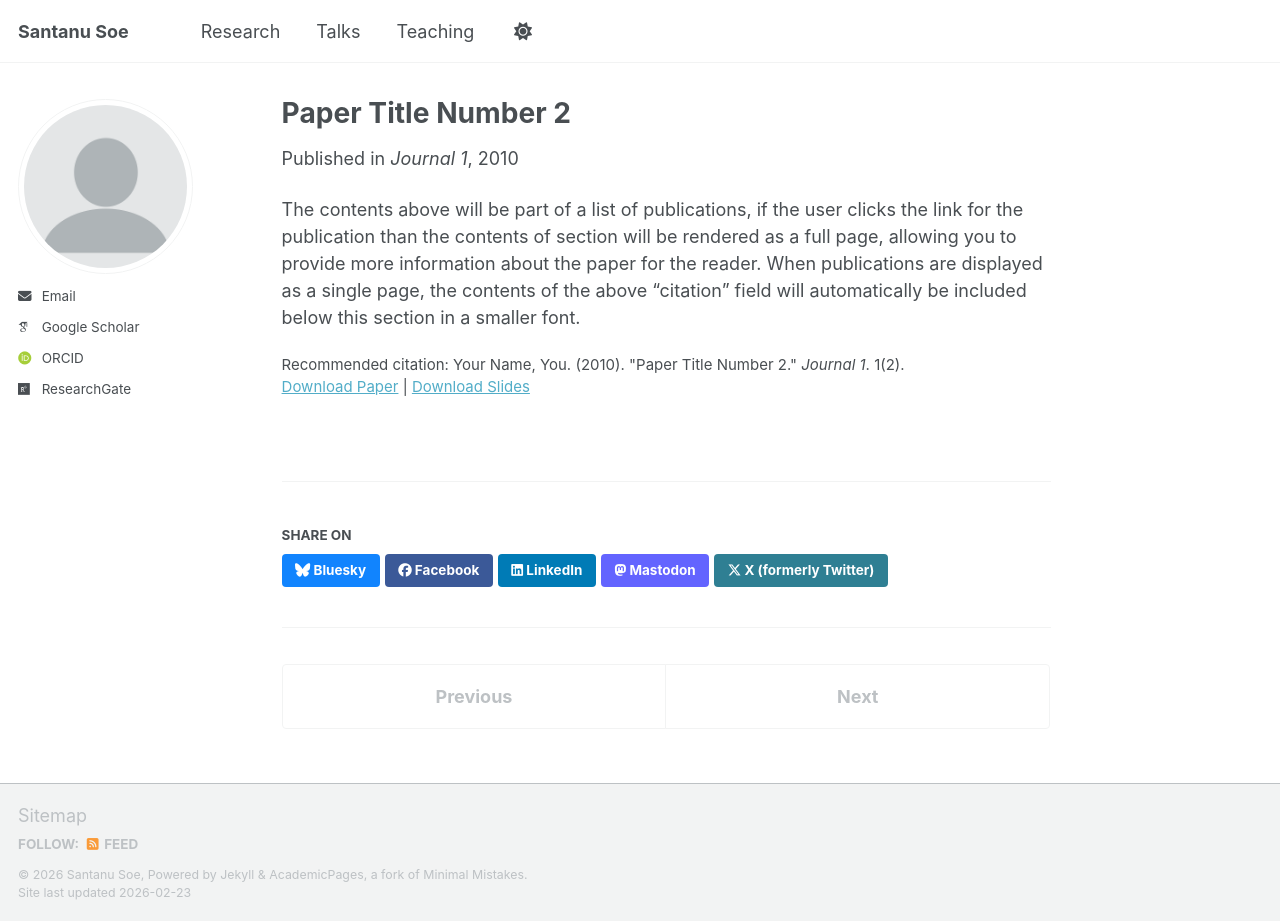
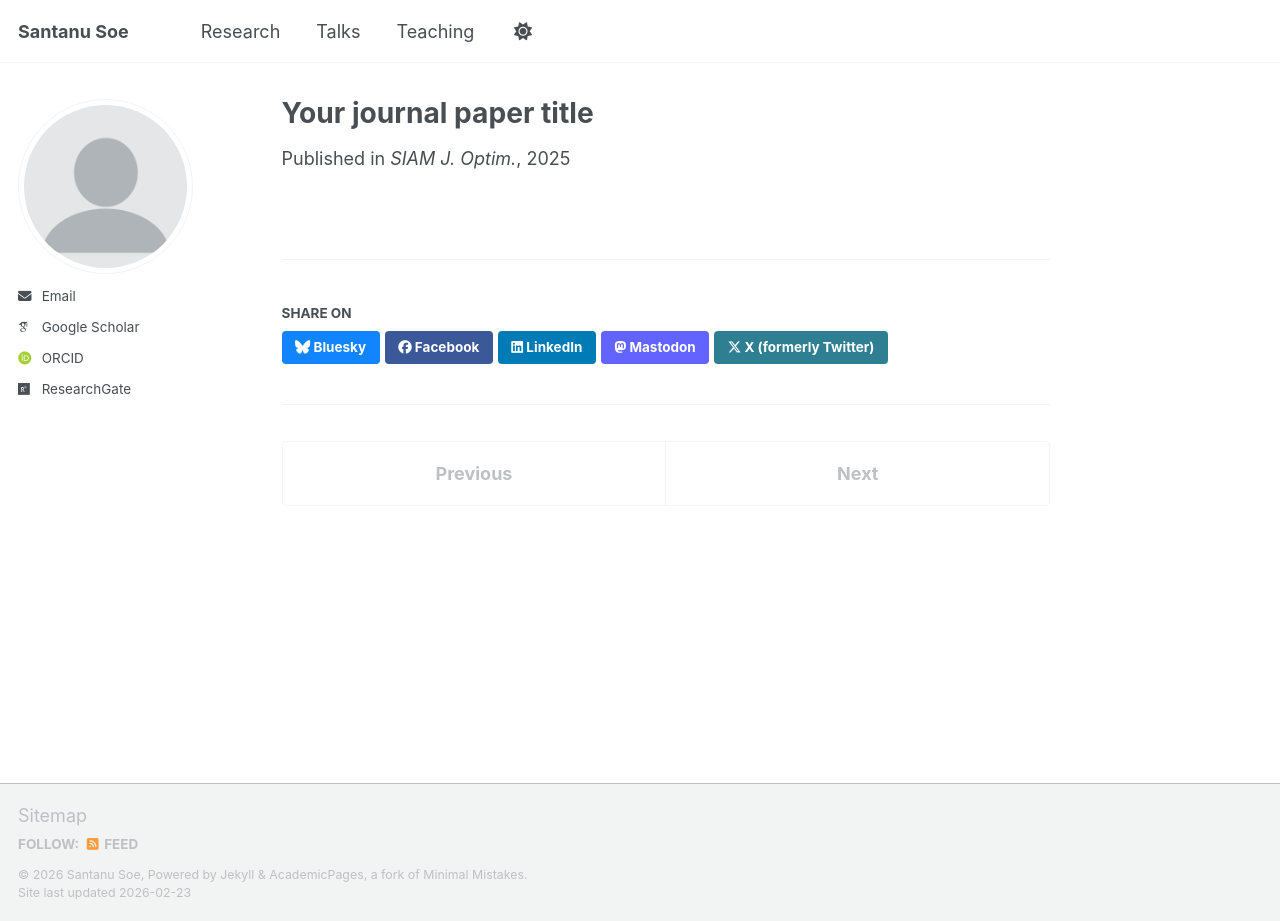
Before and after one commit to santanusoe/santanusoe.github.io, a Jekyll site: the page built from _publications/2010-10-01-paper-title-number-2.md, in a window 1280 px wide and 921 px high. Built offline with Jekyll 4.4.1, drawn with Linux system fonts in a browser that asks for light colours; some web fonts are replaced; a script bundle is joined from its source files by our own code; library files that are not in the unit come from our copies.

Commit message:
Update 2010-10-01-paper-title-number-2.md

```diff
--- a/_publications/2010-10-01-paper-title-number-2.md
+++ b/_publications/2010-10-01-paper-title-number-2.md
@@ -1,14 +1,11 @@
 ---
-title: "Paper Title Number 2"
+title: "Your journal paper title"
 collection: publications
+permalink: /publication/your-journal-paper/
+date: 2025-06-01
 category: manuscripts
-permalink: /publication/2010-10-01-paper-title-number-2
-excerpt: 'This paper is about the number 2. The number 3 is left for future work.'
-date: 2010-10-01
-venue: 'Journal 1'
-slidesurl: 'https://academicpages.github.io/files/slides2.pdf'
-paperurl: 'https://academicpages.github.io/files/paper2.pdf'
-citation: 'Your Name, You. (2010). &quot;Paper Title Number 2.&quot; <i>Journal 1</i>. 1(2).'
+
+with: "A. Author and B. Author"
+venue: "SIAM J. Optim."
+paperurl: "https://arxiv.org/abs/xxxx.xxxxx"   # or journal link / PDF link
 ---
-
-The contents above will be part of a list of publications, if the user clicks the link for the publication than the contents of section will be rendered as a full page, allowing you to provide more information about the paper for the reader. When publications are displayed as a single page, the contents of the above "citation" field will automatically be included below this section in a smaller font.
```
